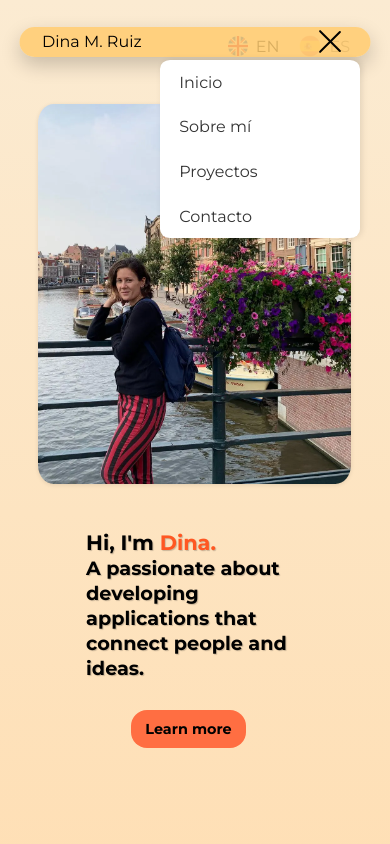
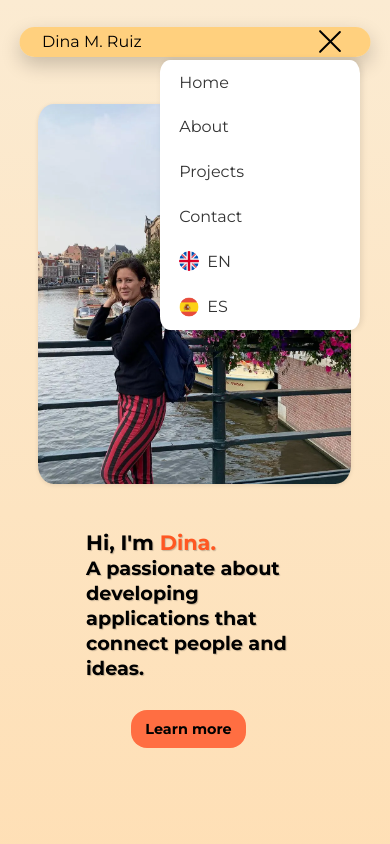
Before and after one commit to LavryDam/my-portfolio-web, a Next.js app: page /en in a window 390 px wide. Both pictures are taken after a click on the button "Toggle menu". Shown: the top 844 px of the page. Built offline with nearby package versions, Linux system fonts and the light colour scheme.

Commit message:
fix: hamburerMenu

```diff
--- a/app/components/Menu/HamburgerMenu.css
+++ b/app/components/Menu/HamburgerMenu.css
@@ -92,6 +92,32 @@
     background-color: #f0f0f0;
 }
 
+.Link {
+    display: flex;
+    align-items: center; /* Alinea verticalmente la imagen y el texto */
+    padding: 0.8rem 1.2rem; /* Igual que otros enlaces */
+    text-decoration: none;
+    color: #333;
+    font-size: 1rem;
+    transition: background-color 0.3s ease;
+}
+
+.Link:hover {
+    background-color: #f0f0f0;
+}
+
+.Link div {
+    display: flex;
+    align-items: center;
+    gap: 8px; /* Espacio entre la imagen y el texto */
+}
+
+.Link img {
+    width: 20px;
+    height: 20px;
+    border-radius: 50%; /* Opcional: redondea las imágenes */
+}
+
 @media (max-width: 768px) {
 
     .text-hamburger {
--- a/app/components/Menu/HamburgerMenu.tsx
+++ b/app/components/Menu/HamburgerMenu.tsx
@@ -2,7 +2,10 @@
 
 import { useState, useRef, useEffect } from "react";
 import "./HamburgerMenu.css";
-import Link from "next/link";
+import {useTranslations} from 'next-intl';
+import { Link } from "../../../public/i18n/navigation";
+import Image from "next/image";
+
 
 const HamburgerMenu = () => {
   const [isOpen, setIsOpen] = useState(false); // Controla si el menú despegable está abierto
@@ -27,6 +30,8 @@ const HamburgerMenu = () => {
     };
   }, []);
 
+  const t = useTranslations('HamburgerMenu'); //Importa la función de traducción
+
   return (
     <div className="hamburger-container">
       <div className="text-hamburger">Dina M. Ruiz</div>
@@ -41,17 +46,30 @@ const HamburgerMenu = () => {
           <span className="line"></span>
         </button>
         <div className={`menu-content ${isOpen ? "open" : ""}`}>
-          <Link href="#inicio" className="menu-item" onClick={() => setIsOpen(false)}>{/*Cierra el menú despegable al hacer clic en un enlace*/}
-            Inicio
+          <Link href="#inicio" className="menu-item" onClick={() => setIsOpen(false)}>
+          {/*Cierra el menú despegable al hacer clic en un enlace*/}
+          {t('home')}
           </Link>
           <Link href="#about" className="menu-item" onClick={() => setIsOpen(false)}>
-            Sobre mí
+          {t('about')}
           </Link>
           <Link href="#proyects" className="menu-item" onClick={() => setIsOpen(false)}>
-            Proyectos
+          {t('projects')}
           </Link>
           <Link href="#contact" className="menu-item" onClick={() => setIsOpen(false)}>
-            Contacto
+          {t('contact')}
+          </Link>
+          <Link href="/" locale="en" className="Link" onClick={() => setIsOpen(false)}>
+            <div>
+              <Image src="/images/uk.png" alt="EN" width={20} height={20} />
+              <span className="option-link">EN</span>
+            </div>
+          </Link>
+          <Link href="/" locale="es" className="Link" onClick={() => setIsOpen(false)}>
+            <div>
+              <Image src="/images/spain.png" alt="ES" width={20} height={20} />
+              <span className="option-link">ES</span>
+            </div>
           </Link>
         </div>
       </div>
--- a/app/globals.css
+++ b/app/globals.css
@@ -180,6 +180,10 @@ body {
         margin-left: 33px;
     }
 
+    .language-selector {
+        display: none;
+    }
+
 }
 
 @media (min-width: 1920px) {
--- a/messages/en.json
+++ b/messages/en.json
@@ -39,5 +39,12 @@
     "about": "About",
     "projects": "Projects",
     "contact": "Contact me!"
+},
+
+  "HamburgerMenu": {
+    "home": "Home",
+    "about": "About",
+    "projects": "Projects",
+    "contact": "Contact"
   }
 }
--- a/messages/es.json
+++ b/messages/es.json
@@ -38,5 +38,12 @@
         "about": "Sobre mí",
         "projects": "Proyectos",
         "contact": "¡Contáctame!"
+    },
+
+    "HamburgerMenu": {
+        "home": "Inicio",
+        "about": "Sobre mí",
+        "projects": "Proyectos",
+        "contact": "Contacto"
     }
 }
```
Lines whose indentation alone changed are shown as unchanged.
